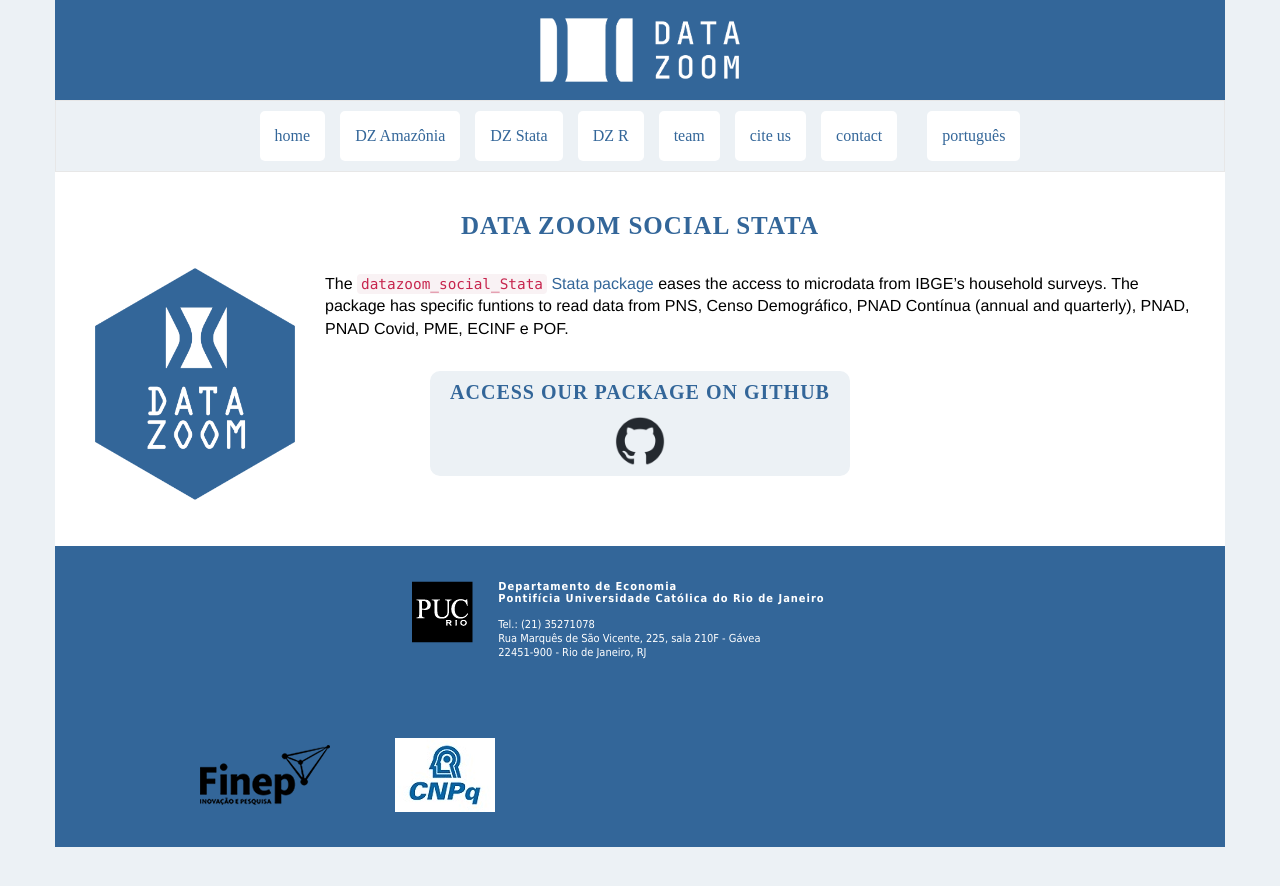
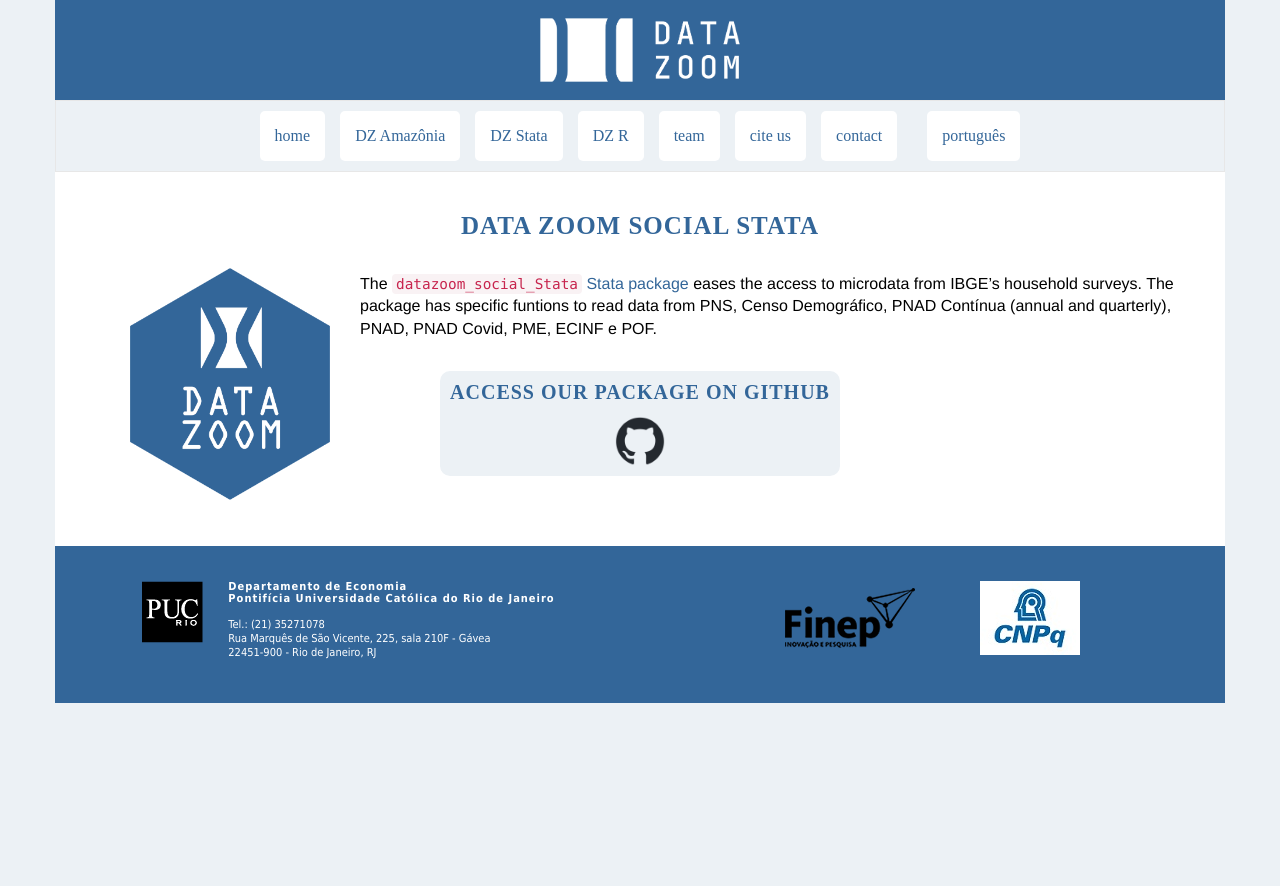
Before and after one commit to datazoompuc/datazoompuc.github.io, a Jekyll site: the page built from en/dz_stata.md, in a window 1280 px wide. Shown: the top 886 px of the page. Built offline with Jekyll 4.4.1, drawn with Linux system fonts in a browser that asks for light colours; nearby versions of some CDN libraries; some web fonts are replaced.

```diff
--- a/assets/css/style.css
+++ b/assets/css/style.css
@@ -539,7 +539,7 @@
             border-radius: 10px;
             background-color: #ecf1f5;
             text-align: center;
-            padding: 10px 20px;
+            padding: 10px;
             display: block;
             margin: 10px auto;
             width: fit-content;
@@ -629,6 +629,5 @@
             width: 40%;
             height: auto;
             float: left;
-            margin: 15px 30px 15px 15px;
-            padding-bottom: 40px;
+            margin: 15px 30px 15px 50px;
         }
```
